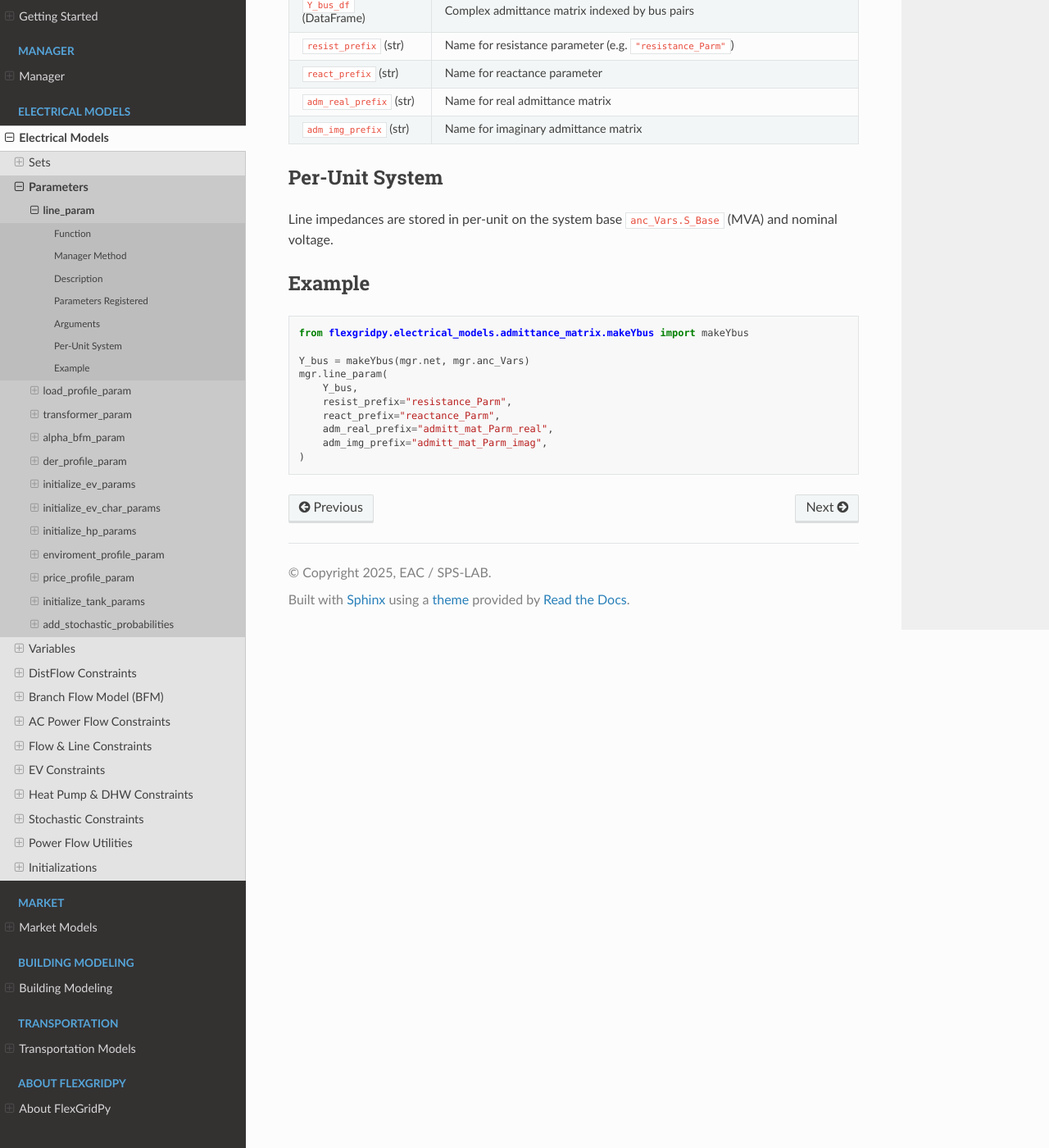
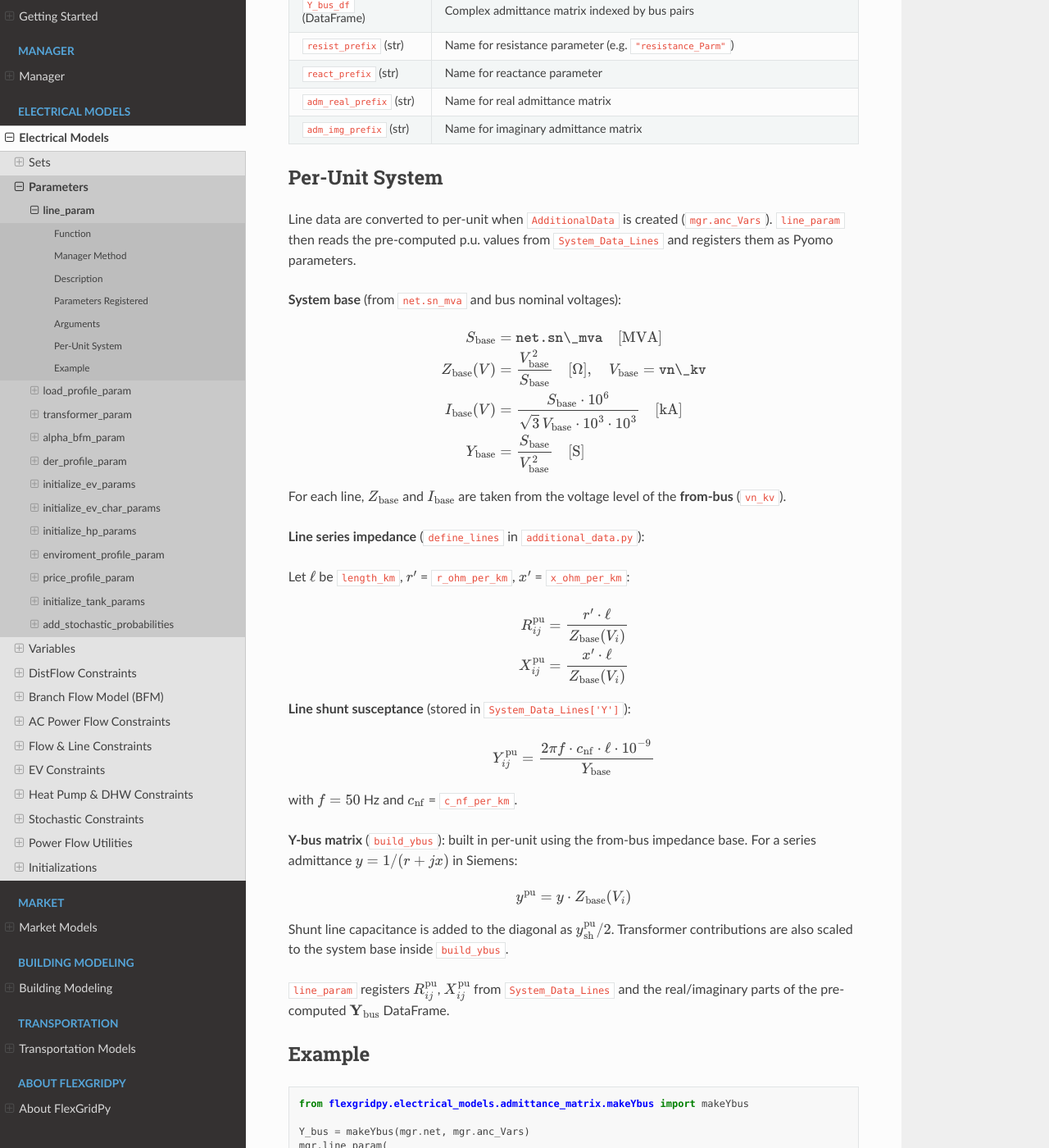
Before and after one commit to savvaspanagi/FlexGrid_Documentation, a Sphinx documentation site: the page built from docs/source/electrical_models/parameters/line_param.rst, in a window 1280 px wide and 1400 px high, scrolled down 965 px. Shown: the whole window at 82% size. Built offline with Sphinx 7.4.7 and the Read the Docs theme 3.1.0, drawn with Linux system fonts in a browser that asks for light colours.

Commit message:
update_p.u. calculation

```diff
--- a/docs/source/electrical_models/parameters/line_param.rst
+++ b/docs/source/electrical_models/parameters/line_param.rst
@@ -66,8 +66,52 @@ Arguments
 Per-Unit System
 ---------------
 
-Line impedances are stored in per-unit on the system base
-``anc_Vars.S_Base`` (MVA) and nominal voltage.
+Line data are converted to per-unit when ``AdditionalData`` is created
+(``mgr.anc_Vars``). ``line_param`` then reads the pre-computed p.u. values from
+``System_Data_Lines`` and registers them as Pyomo parameters.
+
+**System base** (from ``net.sn_mva`` and bus nominal voltages):
+
+.. math::
+
+   S_\text{base} &= \texttt{net.sn\_mva} \quad [\text{MVA}] \\
+   Z_\text{base}(V) &= \frac{V_\text{base}^2}{S_\text{base}} \quad [\Omega], \quad V_\text{base} = \texttt{vn\_kv} \\
+   I_\text{base}(V) &= \frac{S_\text{base} \cdot 10^6}{\sqrt{3}\, V_\text{base} \cdot 10^3 \cdot 10^3} \quad [\text{kA}] \\
+   Y_\text{base} &= \frac{S_\text{base}}{V_\text{base}^2} \quad [\text{S}]
+
+For each line, :math:`Z_\text{base}` and :math:`I_\text{base}` are taken from the
+voltage level of the **from-bus** (``vn_kv``).
+
+**Line series impedance** (``define_lines`` in ``additional_data.py``):
+
+Let :math:`\ell` be ``length_km``, :math:`r'` = ``r_ohm_per_km``, :math:`x'` = ``x_ohm_per_km``:
+
+.. math::
+
+   R_{ij}^\text{pu} &= \frac{r' \cdot \ell}{Z_\text{base}(V_i)} \\
+   X_{ij}^\text{pu} &= \frac{x' \cdot \ell}{Z_\text{base}(V_i)}
+
+**Line shunt susceptance** (stored in ``System_Data_Lines['Y']``):
+
+.. math::
+
+   Y_{ij}^\text{pu} = \frac{2\pi f \cdot c_\text{nf} \cdot \ell \cdot 10^{-9}}{Y_\text{base}}
+
+with :math:`f = 50` Hz and :math:`c_\text{nf}` = ``c_nf_per_km``.
+
+**Y-bus matrix** (``build_ybus``): built in per-unit using the from-bus impedance base.
+For a series admittance :math:`y = 1/(r + jx)` in Siemens:
+
+.. math::
+
+   y^\text{pu} = y \cdot Z_\text{base}(V_i)
+
+Shunt line capacitance is added to the diagonal as :math:`y_\text{sh}^\text{pu}/2`.
+Transformer contributions are also scaled to the system base inside ``build_ybus``.
+
+``line_param`` registers :math:`R_{ij}^\text{pu}`, :math:`X_{ij}^\text{pu}` from
+``System_Data_Lines`` and the real/imaginary parts of the pre-computed
+:math:`\mathbf{Y}_\text{bus}` DataFrame.
 
 
 Example
```
